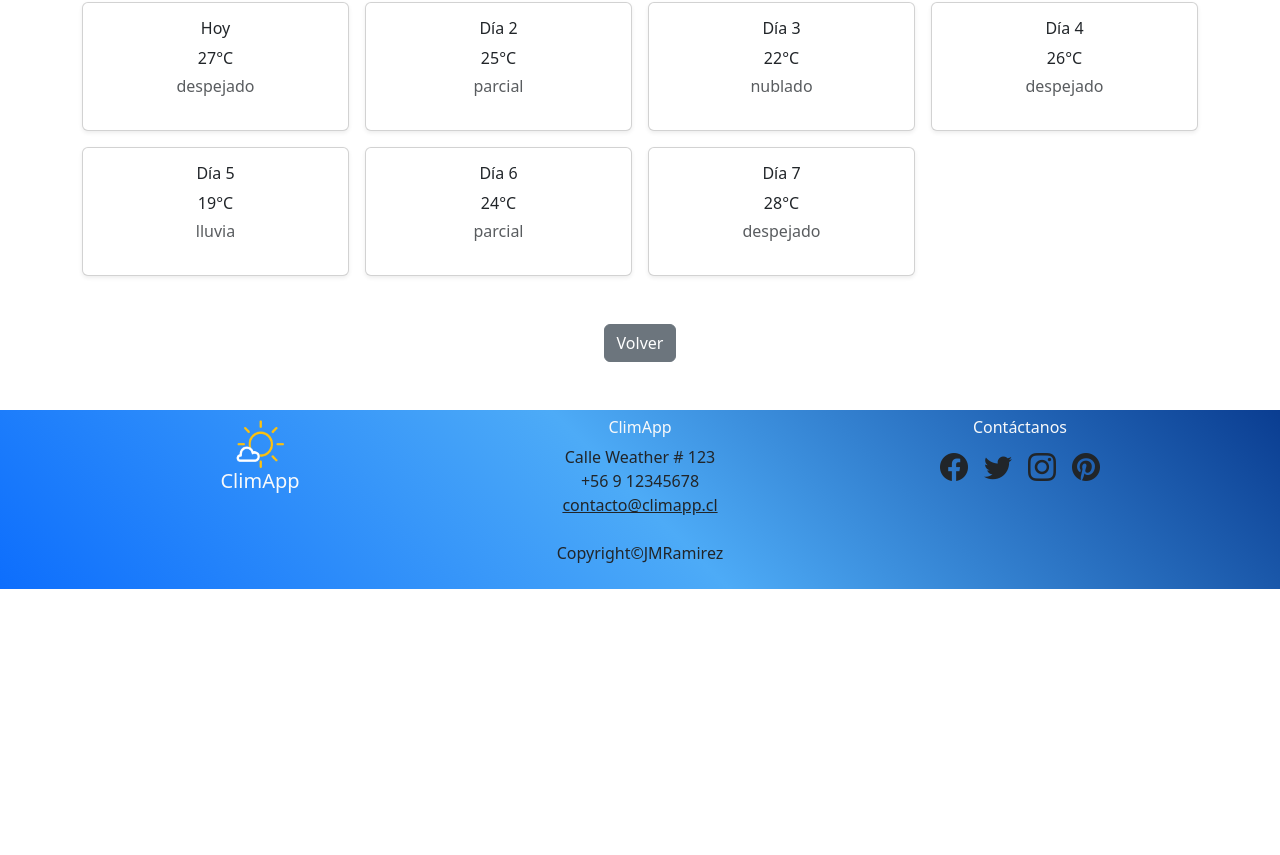
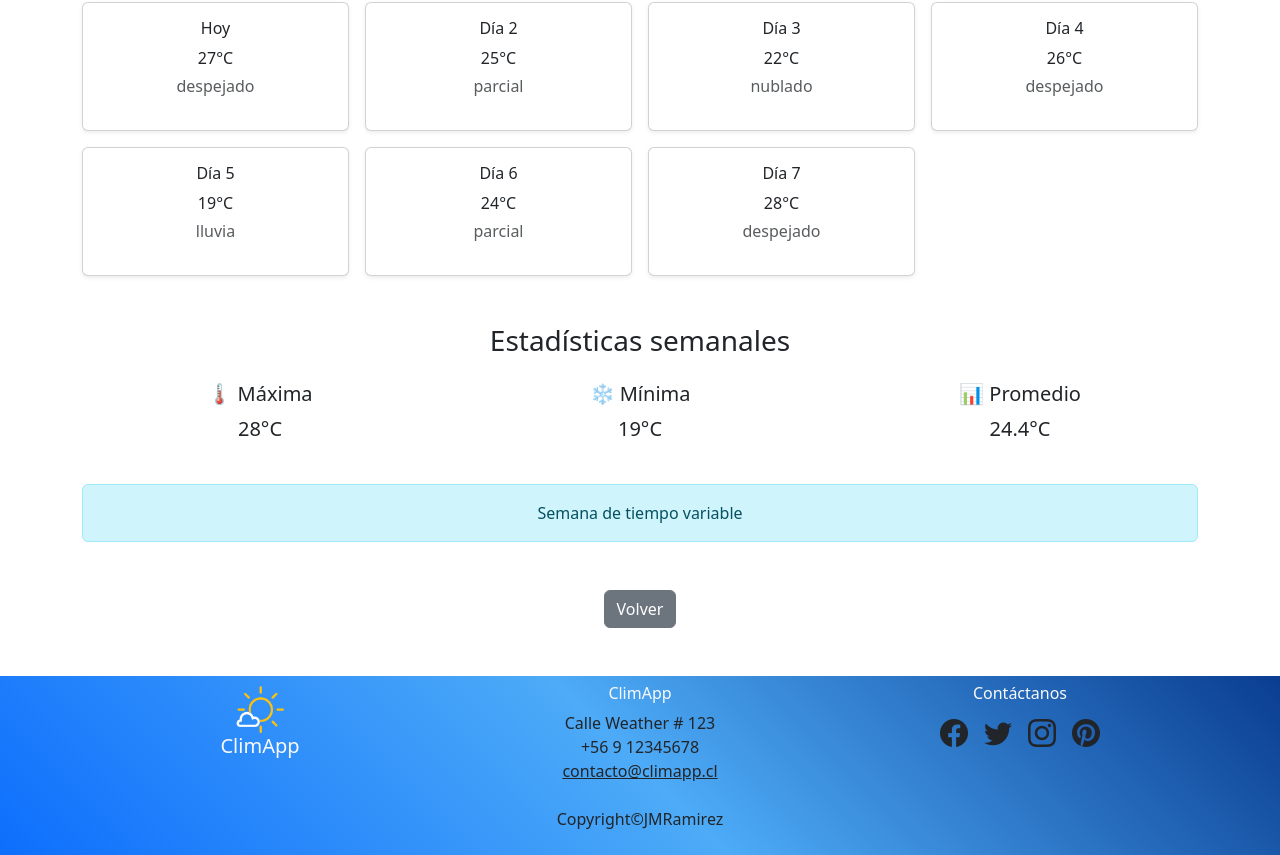
Before and after one commit to RamirezJM/weather-frontend-m6, a Vue app: page /ciudad/1 in a window 1280 px wide. Shown: the part 707-1562 px from the top of the page. Before the commit the page ends 1296 px from the top, so only its background shows below. Built offline with nearby package versions, Linux system fonts and the light colour scheme.

Commit message:
feat: crear template resumen semanal

```diff
--- a/src/Views/CiudadDetalle.vue
+++ b/src/Views/CiudadDetalle.vue
@@ -2,6 +2,11 @@
 import { useRoute } from 'vue-router'
 import { computed } from 'vue'
 import { ciudades } from '@/data/data'
+import { calcularEstadisticas } from '@/services/climaService'
+
+const estadisticas = computed(() =>
+  ciudad.value ? calcularEstadisticas(ciudad.value) : null
+)
 
 const route = useRoute()
 
@@ -61,6 +66,33 @@ const ciudad = computed(() =>
       </div>
     </div>
 
+    <div v-if="estadisticas" class="mt-5">
+  <h3 class="mb-4 text-center">Estadísticas semanales</h3>
+
+  <div class="row text-center">
+    <div class="col-md-4">
+      <h5>🌡 Máxima</h5>
+      <p class="fs-5">{{ estadisticas.max }}°C</p>
+    </div>
+
+    <div class="col-md-4">
+      <h5>❄ Mínima</h5>
+      <p class="fs-5">{{ estadisticas.min }}°C</p>
+    </div>
+
+    <div class="col-md-4">
+      <h5>📊 Promedio</h5>
+      <p class="fs-5">{{ estadisticas.promedio }}°C</p>
+    </div>
+  </div>
+
+  <div class="text-center mt-4">
+    <div class="alert alert-info">
+      {{ estadisticas.tendenciaMensaje }}
+    </div>
+  </div>
+</div>
+
     <!-- Botón volver -->
     <div class="text-center mt-5">
       <button
```
